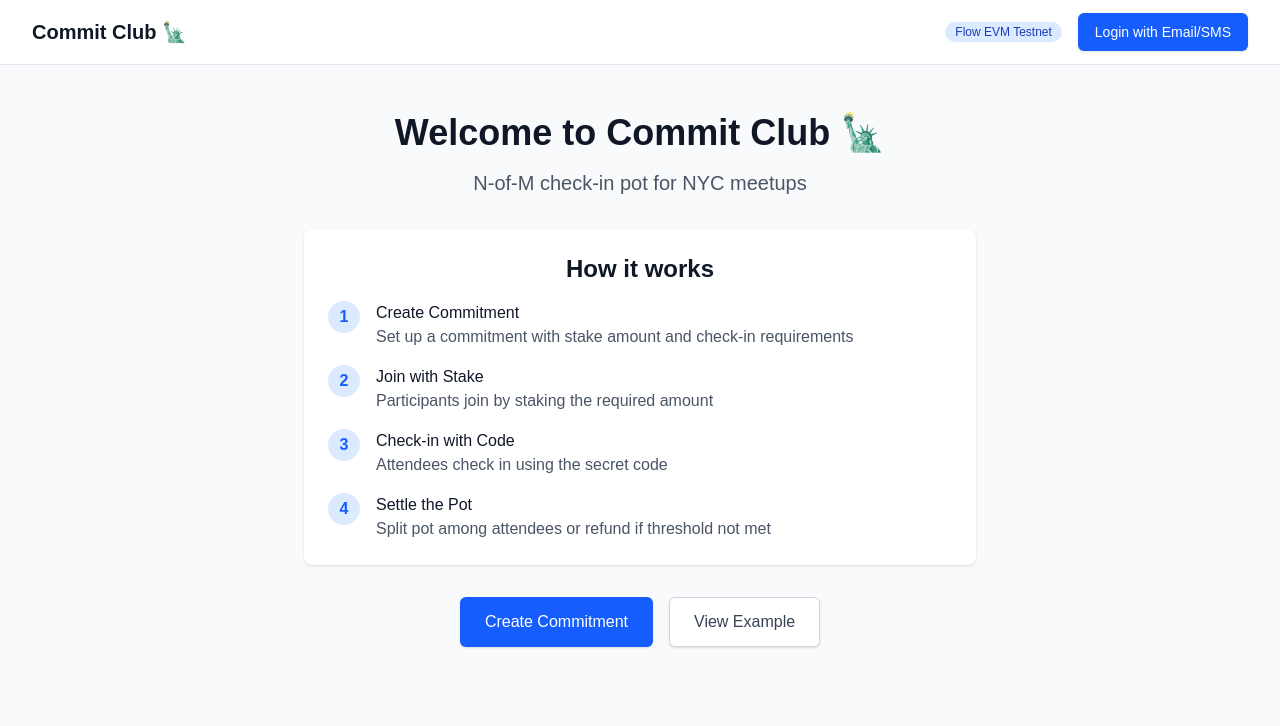
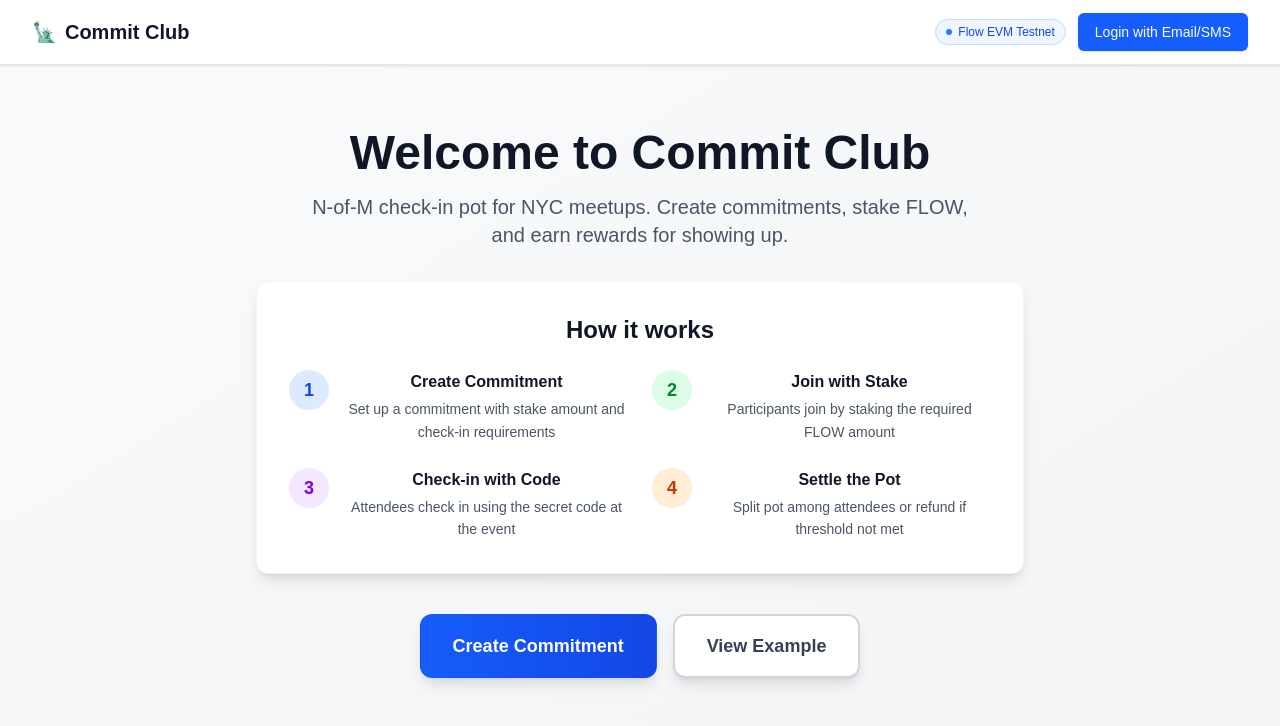
Before and after one commit to mschristophers/commit-club, a Next.js app in the folder app/: page / in a window 1280 px wide. Shown: the top 726 px of the page. Built offline with nearby package versions, Linux system fonts and the light colour scheme; no server answers.

Commit message:
enhance css and readability

```diff
--- a/app/src/app/page.tsx
+++ b/app/src/app/page.tsx
@@ -3,73 +3,75 @@ import TopBar from '../components/TopBar';
 
 export default function Home() {
   return (
-    <div className="min-h-screen bg-gray-50">
+    <div className="min-h-screen bg-gradient-to-br from-gray-50 to-gray-100">
       <TopBar />
 
-      <main className="max-w-7xl mx-auto py-12 px-4 sm:px-6 lg:px-8">
+      <main className="max-w-7xl mx-auto py-16 px-4 sm:px-6 lg:px-8">
         <div className="text-center">
-          <h1 className="text-4xl font-bold text-gray-900 mb-4">
-            Welcome to Commit Club 🗽
+          <div className="mb-8">
+            <h1 className="text-5xl font-bold text-gray-900 mb-4">
+              Welcome to Commit Club
             </h1>
-          <p className="text-xl text-gray-600 mb-8">
-            N-of-M check-in pot for NYC meetups
+            <p className="text-xl text-gray-600 max-w-2xl mx-auto">
+              N-of-M check-in pot for NYC meetups. Create commitments, stake FLOW, and earn rewards for showing up.
             </p>
+          </div>
 
-          <div className="max-w-2xl mx-auto">
-            <div className="bg-white shadow rounded-lg p-6 mb-8">
-              <h2 className="text-2xl font-semibold text-gray-900 mb-4">
+                      <div className="max-w-3xl mx-auto">
+              <div className="bg-white shadow-lg rounded-xl p-8 mb-10 border border-gray-100">
+                <h2 className="text-2xl font-bold text-gray-900 mb-6 text-center">
                   How it works
                 </h2>
-              <div className="space-y-4 text-left">
-                <div className="flex items-start">
-                  <div className="flex-shrink-0 w-8 h-8 bg-blue-100 rounded-full flex items-center justify-center">
-                    <span className="text-blue-600 font-semibold">1</span>
+                <div className="grid md:grid-cols-2 gap-6">
+                  <div className="flex items-start space-x-4">
+                    <div className="flex-shrink-0 w-10 h-10 bg-blue-100 rounded-full flex items-center justify-center">
+                      <span className="text-blue-700 font-bold text-lg">1</span>
                     </div>
-                  <div className="ml-4">
-                    <h3 className="font-medium text-gray-900">Create Commitment</h3>
-                    <p className="text-gray-600">Set up a commitment with stake amount and check-in requirements</p>
+                    <div>
+                      <h3 className="font-semibold text-gray-900 mb-1">Create Commitment</h3>
+                      <p className="text-gray-600 text-sm leading-relaxed">Set up a commitment with stake amount and check-in requirements</p>
                     </div>
                   </div>
-                <div className="flex items-start">
-                  <div className="flex-shrink-0 w-8 h-8 bg-blue-100 rounded-full flex items-center justify-center">
-                    <span className="text-blue-600 font-semibold">2</span>
+                  <div className="flex items-start space-x-4">
+                    <div className="flex-shrink-0 w-10 h-10 bg-green-100 rounded-full flex items-center justify-center">
+                      <span className="text-green-700 font-bold text-lg">2</span>
                     </div>
-                  <div className="ml-4">
-                    <h3 className="font-medium text-gray-900">Join with Stake</h3>
-                    <p className="text-gray-600">Participants join by staking the required amount</p>
+                    <div>
+                      <h3 className="font-semibold text-gray-900 mb-1">Join with Stake</h3>
+                      <p className="text-gray-600 text-sm leading-relaxed">Participants join by staking the required FLOW amount</p>
                     </div>
                   </div>
-                <div className="flex items-start">
-                  <div className="flex-shrink-0 w-8 h-8 bg-blue-100 rounded-full flex items-center justify-center">
-                    <span className="text-blue-600 font-semibold">3</span>
+                  <div className="flex items-start space-x-4">
+                    <div className="flex-shrink-0 w-10 h-10 bg-purple-100 rounded-full flex items-center justify-center">
+                      <span className="text-purple-700 font-bold text-lg">3</span>
                     </div>
-                  <div className="ml-4">
-                    <h3 className="font-medium text-gray-900">Check-in with Code</h3>
-                    <p className="text-gray-600">Attendees check in using the secret code</p>
+                    <div>
+                      <h3 className="font-semibold text-gray-900 mb-1">Check-in with Code</h3>
+                      <p className="text-gray-600 text-sm leading-relaxed">Attendees check in using the secret code at the event</p>
                     </div>
                   </div>
-                <div className="flex items-start">
-                  <div className="flex-shrink-0 w-8 h-8 bg-blue-100 rounded-full flex items-center justify-center">
-                    <span className="text-blue-600 font-semibold">4</span>
+                  <div className="flex items-start space-x-4">
+                    <div className="flex-shrink-0 w-10 h-10 bg-orange-100 rounded-full flex items-center justify-center">
+                      <span className="text-orange-700 font-bold text-lg">4</span>
                     </div>
-                  <div className="ml-4">
-                    <h3 className="font-medium text-gray-900">Settle the Pot</h3>
-                    <p className="text-gray-600">Split pot among attendees or refund if threshold not met</p>
+                    <div>
+                      <h3 className="font-semibold text-gray-900 mb-1">Settle the Pot</h3>
+                      <p className="text-gray-600 text-sm leading-relaxed">Split pot among attendees or refund if threshold not met</p>
                     </div>
                   </div>
                 </div>
               </div>
 
-            <div className="flex justify-center space-x-4">
+            <div className="flex flex-col sm:flex-row justify-center gap-4">
               <Link
                 href="/new"
-                className="inline-flex items-center px-6 py-3 border border-transparent text-base font-medium rounded-md shadow-sm text-white bg-blue-600 hover:bg-blue-700 focus:outline-none focus:ring-2 focus:ring-offset-2 focus:ring-blue-500"
+                className="inline-flex items-center justify-center px-8 py-4 border border-transparent text-lg font-semibold rounded-xl shadow-lg text-white bg-gradient-to-r from-blue-600 to-blue-700 hover:from-blue-700 hover:to-blue-800 focus:outline-none focus:ring-2 focus:ring-offset-2 focus:ring-blue-500 transition-all duration-200 transform hover:scale-105"
               >
                 Create Commitment
               </Link>
               <Link
                 href="/c/1"
-                className="inline-flex items-center px-6 py-3 border border-gray-300 text-base font-medium rounded-md shadow-sm text-gray-700 bg-white hover:bg-gray-50 focus:outline-none focus:ring-2 focus:ring-offset-2 focus:ring-blue-500"
+                className="inline-flex items-center justify-center px-8 py-4 border-2 border-gray-300 text-lg font-semibold rounded-xl shadow-lg text-gray-700 bg-white hover:bg-gray-50 hover:border-gray-400 focus:outline-none focus:ring-2 focus:ring-offset-2 focus:ring-blue-500 transition-all duration-200 transform hover:scale-105"
               >
                 View Example
               </Link>
--- a/app/src/components/Toast.tsx
+++ b/app/src/components/Toast.tsx
@@ -1,6 +1,6 @@
 'use client';
 
-import { useState, useEffect } from 'react';
+import { useEffect } from 'react';
 
 export type ToastType = 'success' | 'error' | 'pending' | 'info';
 
@@ -67,13 +67,13 @@ export default function Toast({ message, type, isVisible, onClose }: ToastProps)
   };
 
   return (
-    <div className={`fixed top-4 right-4 z-50 max-w-sm w-full bg-white border rounded-lg shadow-lg ${getStyles()}`}>
-      <div className="flex items-center p-4">
+    <div className={`fixed top-4 right-4 z-50 max-w-sm w-full bg-white border-2 rounded-xl shadow-2xl ${getStyles()}`}>
+      <div className="flex items-center p-5">
         <div className="flex-shrink-0">
           {getIcon()}
         </div>
         <div className="ml-3 flex-1">
-          <p className="text-sm font-medium">{message}</p>
+          <p className="text-sm font-semibold">{message}</p>
         </div>
         <div className="ml-4 flex-shrink-0">
           <button
--- a/app/src/components/TopBar.tsx
+++ b/app/src/components/TopBar.tsx
@@ -3,7 +3,7 @@
 import { usePrivy, useWallets } from '@privy-io/react-auth';
 
 export default function TopBar() {
-  const { login, logout, authenticated, user, ready } = usePrivy();
+  const { login, logout, authenticated, ready } = usePrivy();
   const { wallets } = useWallets();
 
   if (!ready) {
@@ -29,18 +29,20 @@ export default function TopBar() {
   const walletAddress = wallets[0]?.address;
 
   return (
-    <header className="border-b border-gray-200 bg-white">
+    <header className="border-b border-gray-200 bg-white shadow-sm">
       <div className="max-w-7xl mx-auto px-4 sm:px-6 lg:px-8">
         <div className="flex justify-between items-center h-16">
           <div className="flex items-center">
-            <h1 className="text-xl font-semibold text-gray-900">
-              Commit Club 🗽
+            <h1 className="text-xl font-bold text-gray-900 flex items-center">
+              <span className="mr-2">🗽</span>
+              Commit Club
             </h1>
           </div>
 
-          <div className="flex items-center space-x-4">
+          <div className="flex items-center space-x-3">
             {/* Network Badge */}
-            <div className="inline-flex items-center px-2.5 py-0.5 rounded-full text-xs font-medium bg-blue-100 text-blue-800">
+            <div className="inline-flex items-center px-2.5 py-1 rounded-full text-xs font-medium bg-blue-50 text-blue-700 border border-blue-200">
+              <div className="w-1.5 h-1.5 bg-blue-500 rounded-full mr-1.5"></div>
               Flow EVM Testnet
             </div>
 
@@ -48,13 +50,13 @@ export default function TopBar() {
             {authenticated ? (
               <div className="flex items-center space-x-3">
                 {walletAddress && (
-                  <span className="text-sm text-gray-600 font-mono">
+                  <span className="text-sm text-gray-700 font-mono bg-gray-100 px-2 py-1 rounded">
                     {walletAddress.slice(0, 6)}...{walletAddress.slice(-4)}
                   </span>
                 )}
                 <button
                   onClick={logout}
-                  className="inline-flex items-center px-3 py-2 border border-gray-300 shadow-sm text-sm leading-4 font-medium rounded-md text-gray-700 bg-white hover:bg-gray-50 focus:outline-none focus:ring-2 focus:ring-offset-2 focus:ring-blue-500"
+                  className="inline-flex items-center px-3 py-2 border border-gray-300 text-sm font-medium rounded-md text-gray-700 bg-white hover:bg-gray-50 focus:outline-none focus:ring-2 focus:ring-offset-2 focus:ring-blue-500 transition-colors"
                 >
                   Logout
                 </button>
@@ -62,7 +64,7 @@ export default function TopBar() {
             ) : (
               <button
                 onClick={login}
-                className="inline-flex items-center px-4 py-2 border border-transparent text-sm font-medium rounded-md shadow-sm text-white bg-blue-600 hover:bg-blue-700 focus:outline-none focus:ring-2 focus:ring-offset-2 focus:ring-blue-500"
+                className="inline-flex items-center px-4 py-2 border border-transparent text-sm font-medium rounded-md shadow-sm text-white bg-blue-600 hover:bg-blue-700 focus:outline-none focus:ring-2 focus:ring-offset-2 focus:ring-blue-500 transition-colors"
               >
                 Login with Email/SMS
               </button>
```
Also changed, not shown: app/src/app/c/[id]/page.tsx (+48 -35 lines), app/src/app/new/page.tsx (+19 -14 lines). Lines whose indentation alone changed are shown as unchanged.
